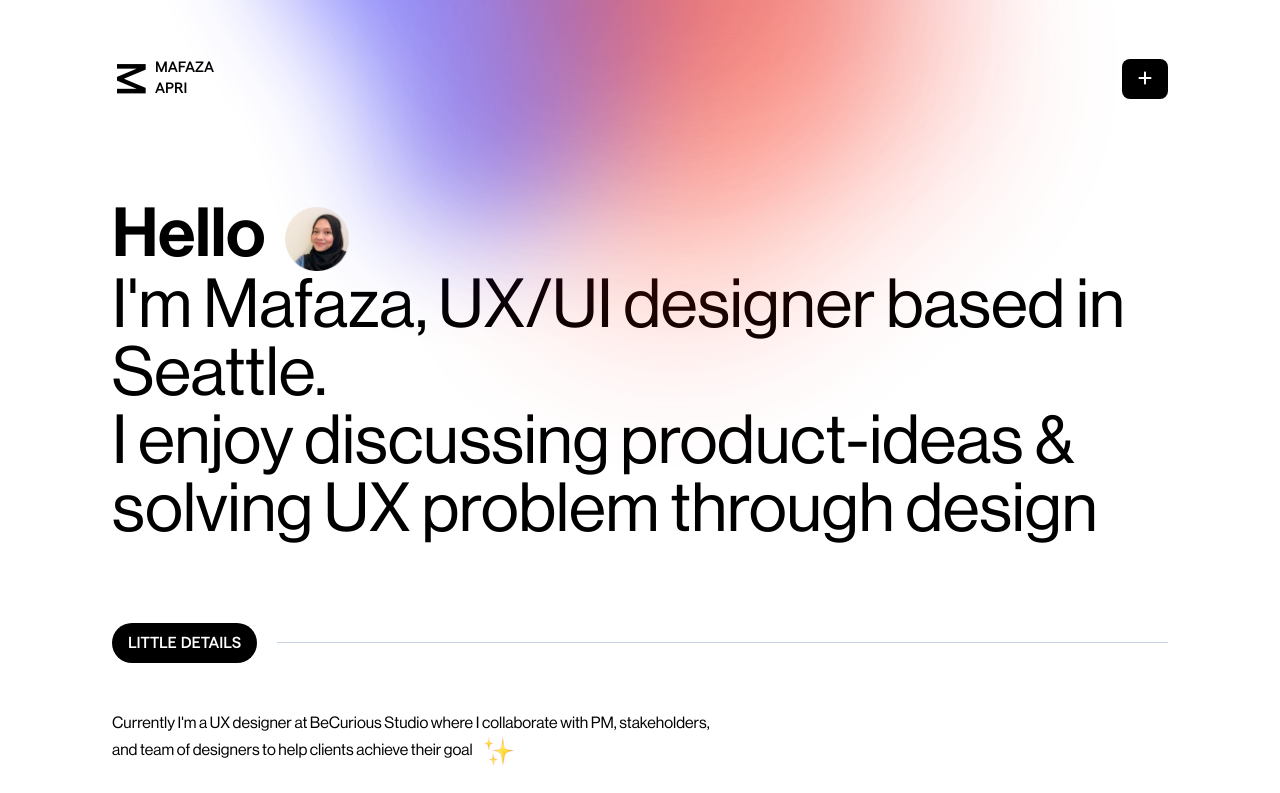
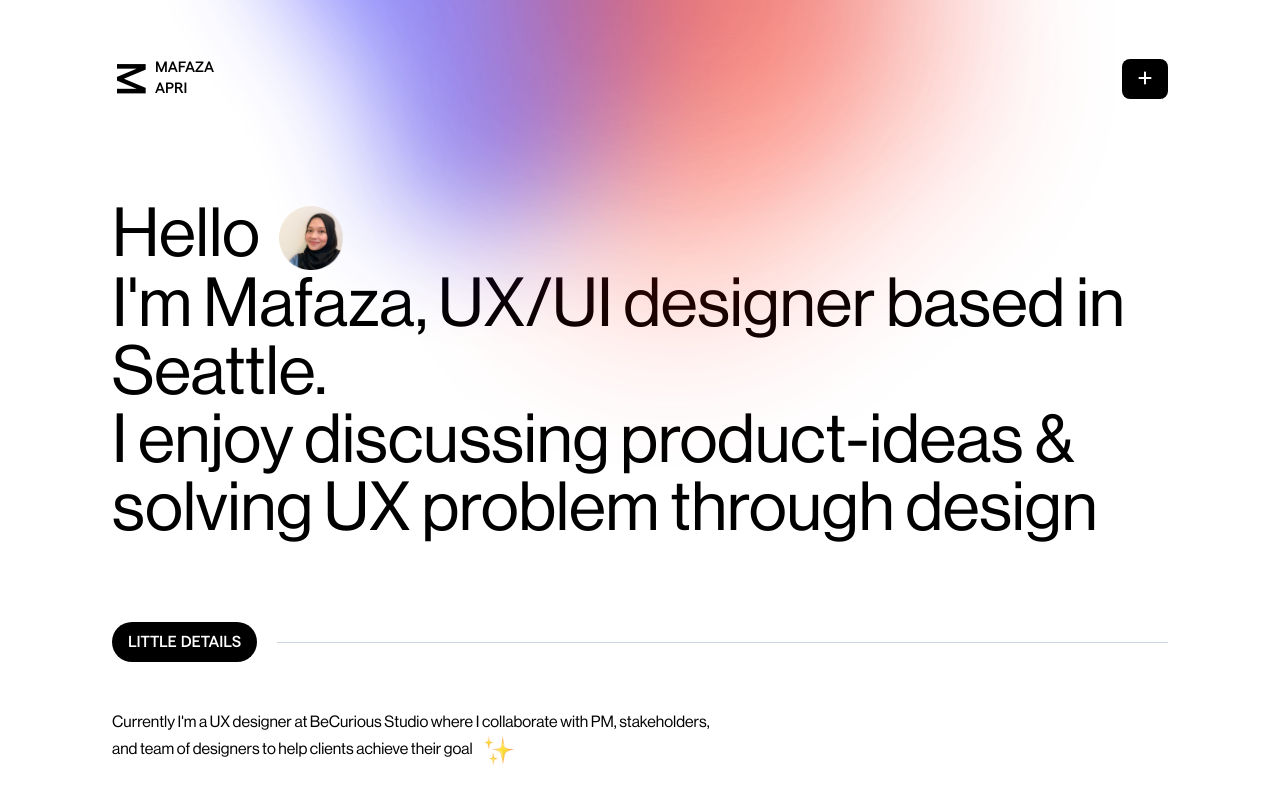
Before and after one commit to mafazaapri/mafazaapri.github.io, a React (Vite) app: page /#/about in a window 1280 px wide. Shown: the top 793 px of the page. Built offline with nearby package versions, Linux system fonts and the light colour scheme.

Commit message:
Update AboutPage.jsx

```diff
--- a/src/pages/AboutPage.jsx
+++ b/src/pages/AboutPage.jsx
@@ -14,7 +14,7 @@ export default function AboutPage() {
         <section className="py-10">
 
                   <div className="text-[2.5rem] lg:text-[4.25rem] text-start leading-none lg-leading-[4rem] mr mt-16 lg:mt-40">
-            <span className="font-medium">
+            <span className="font-small">
             Hello{" "}  <img src="/img/profile-pic.png" className="w-16 inline-block ms-2" />
               <br/>
 
```
